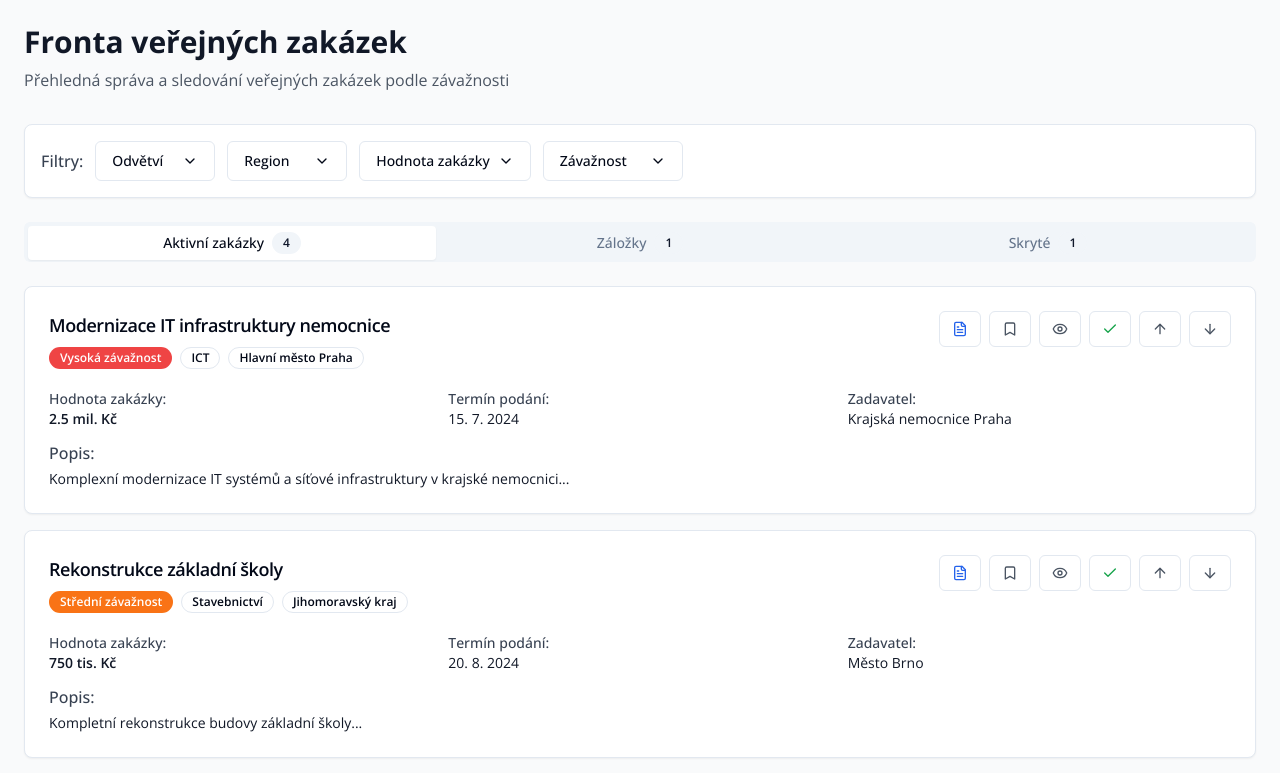
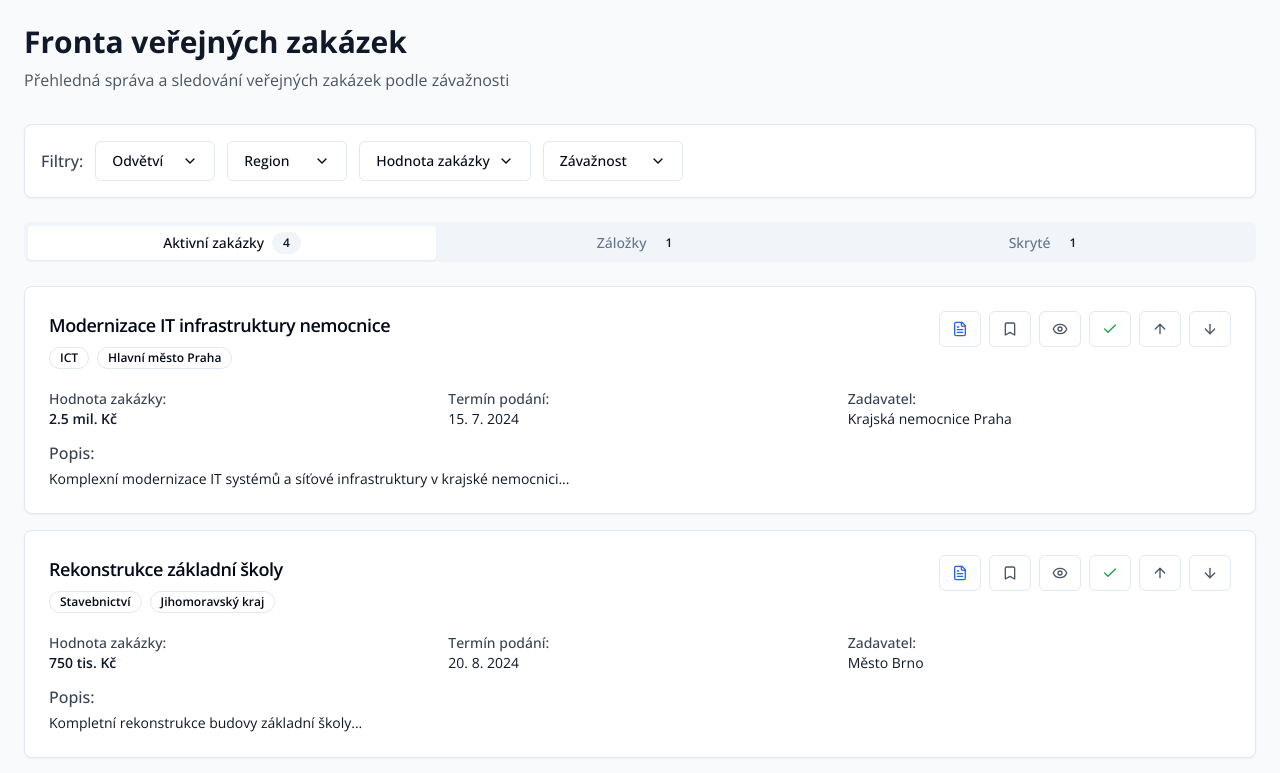
Before and after one commit to skupina-onebond/verejne-priority-kompas, a React (Vite) app: page / in a window 1280 px wide. Shown: the top 773 px of the page. Built offline with nearby package versions, Linux system fonts and the light colour scheme.

Commit message:
Update PublicContractCard.tsx

```diff
--- a/src/components/PublicContractCard.tsx
+++ b/src/components/PublicContractCard.tsx
@@ -54,9 +54,7 @@ export const PublicContractCard: React.FC<PublicContractCardProps> = ({
             <div className="flex-1">
               <CardTitle className="text-lg mb-2">{contract.title}</CardTitle>
               <div className="flex flex-wrap gap-2 mb-2">
-                <Badge className={getBarometerColor(contract.barometer)}>
-                  {getBarometerText(contract.barometer)} závažnost
-                </Badge>
+
                 <Badge variant="outline">{contract.sector}</Badge>
                 <Badge variant="outline">{contract.region}</Badge>
               </div>
```
